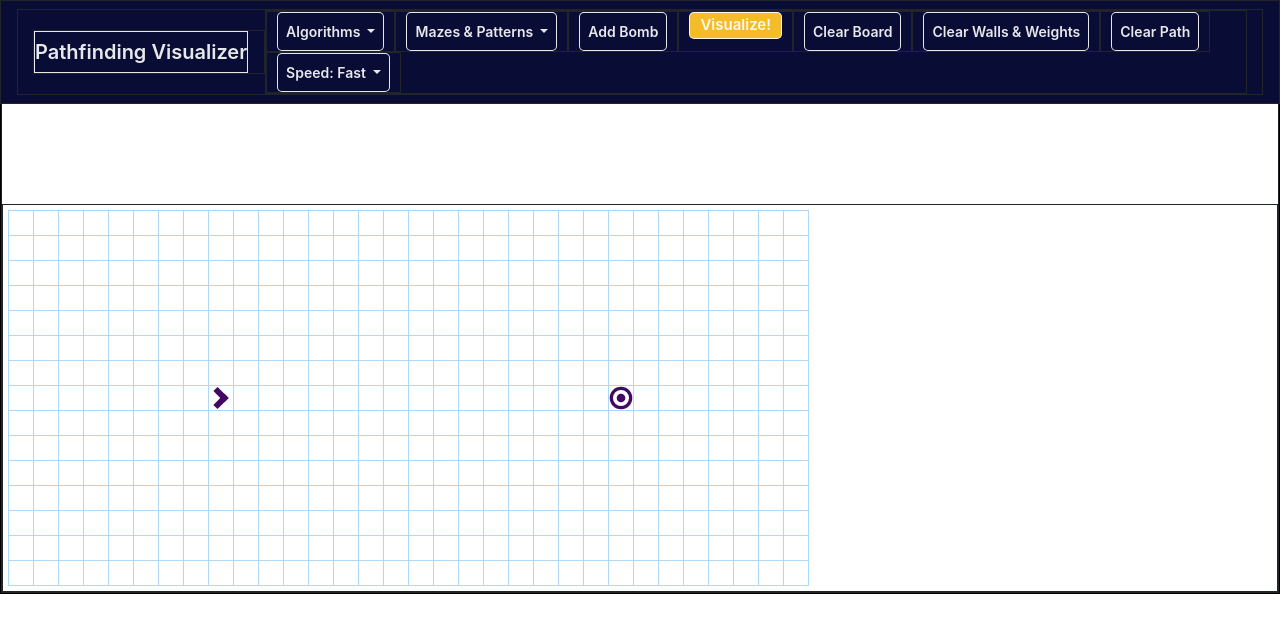
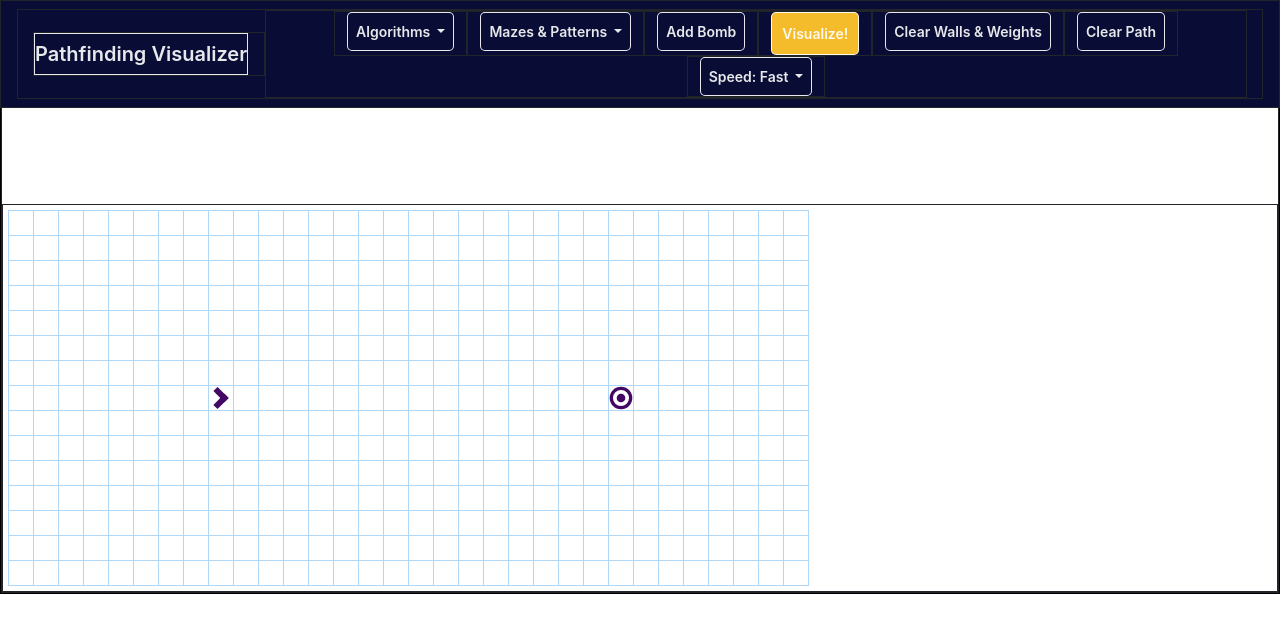
Before and after one commit to yuchia0221/pathfinding, a website with bundled scripts: page test.html in a window 1280 px wide. Built offline with nearby package versions, Linux system fonts and the light colour scheme; a web font is replaced by a local one.

Commit message:
Fix navbar

```diff
--- a/public/browser/board.js
+++ b/public/browser/board.js
@@ -166,6 +166,7 @@ Board.prototype.add_event_listener = function () {
     Greedy_button.addEventListener("click", (event) => {
         this.currentAlgorithms = "BFS";
     });
+
     let driver_button = document.getElementById("driverButton");
     driver_button.addEventListener("click", (event) => {
         this.drawShortPath();
@@ -177,7 +178,7 @@ Board.prototype.add_event_listener = function () {
 
 Board.prototype.findPath = function () {
     var path = [];
-    if (algorithmType === "DFS") {
+    if (this.currentAlgorithms === "DFS") {
         var result = dfs(this.start, this.target, this.boardTwoD, this.visitedList);
         // success
         if (result === this.target) {
@@ -188,9 +189,9 @@ Board.prototype.findPath = function () {
                 currentNode = node;
             }
         }
-    } else if (this.algorithmType === "BFS") {
+    } else if (this.currentAlgorithms === "BFS") {
         bfs(this.start, this.target, this.boardTwoD, this.visitedList);
-        var currentnode = this.boardTwoD[this.target.row][this.target.column];
+        var currentNode = this.boardTwoD[this.target.row][this.target.column];
         while (currentNode.location != this.start.location) {
             let node = currentNode.father;
             this.path.unshift(node);
--- a/public/styling/board.css
+++ b/public/styling/board.css
@@ -4,7 +4,7 @@
 * {
     position: relative;
     font-family: Font Awesome 5 Brands;
-    vertical-align: bottom;
+    vertical-align: middle;
     border: solid 1px;
 }
 
@@ -13,10 +13,14 @@
 .navbar {
     background-color: #090d35;
     vertical-align: bottom;
+    flex-wrap: wrap;
+}
+ul > .navbar-nav {
+    display: block;
 }
 .navbar-nav > li {
-    padding-left: 10px;
-    padding-right: 10px;
+    padding-left: 12px;
+    padding-right: 12px;
 }
 
 .nav-link {
@@ -29,11 +33,10 @@
 }
 .navbar-btn {
     font-weight: 600;
-    font-size: 15px;
+    font-size: 14px;
     color: rgba(255, 255, 255, 0.904);
     background-color: #f4bc2b;
-    padding-left: 10px;
-    padding-right: 10px;
+    padding: 10px;
     border-radius: 5px;
 }
 
@@ -206,11 +209,6 @@ td {
         transform: scale(1);
     }
 }
-/* @media (min-width: 768px) {
-    .navbar-nav {
-        float: left;
-    }
-} */
 @font-face {
     font-family: "Font Awesome 5 Brands";
     src: url("//db.onlinewebfonts.com/t/2547970600ac97f5d9bd0ebcc1f2dd9d.eot");
--- a/test.html
+++ b/test.html
@@ -36,10 +36,10 @@
         <div id="navbarDiv">
             <nav class="navbar fixed-top navbar-expand-md ">
                 <div class="container-fluid">
-                    <div class="navbar-header ">
+                    <div class="navbar-header fill-mode">
                         <a class="navbar-brand " href="#">Pathfinding Visualizer</a>
                     </div>
-                    <ul class="nav navbar-nav ">
+                    <ul class="nav navbar-nav w-100 justify-content-center ">
                         <li class="nav-item dropdown">
                             <a
                                 class="nav-link dropdown-toggle"
@@ -97,10 +97,6 @@
                         <li class="nav-item">
                             <button id="driverButton" class="navbar-btn">Visualize!</button>
                         </li>
-
-                        <li id="startButtonClearBoard" class="nav-item">
-                            <a class="nav-link" href="#"> Clear Board</a>
-                        </li>
                         <li id="startButtonClearWall" class="nav-item">
                             <a class="nav-link" href="#"> Clear Walls &amp; Weights</a>
                         </li>
```
